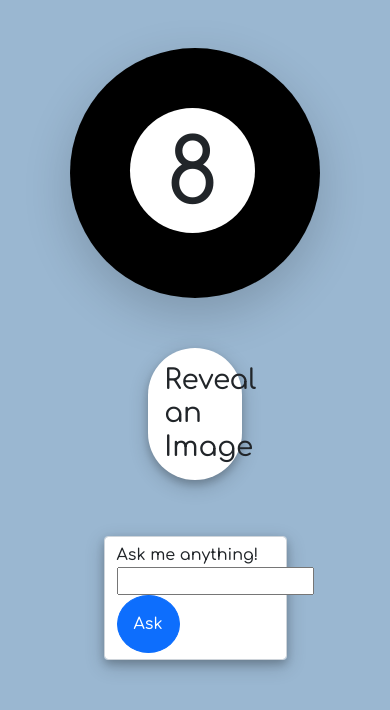
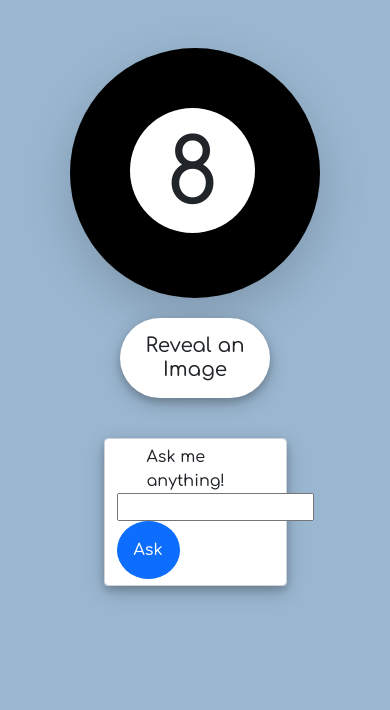
Before and after one commit to sleepykanguru22/magic8ball, a plain HTML site: page index.html in a window 390 px wide. Drawn offline with nearby package versions, Linux system fonts and the light colour scheme.

Commit message:
styling updates
fixed scroll issue

```diff
--- a/css/style.css
+++ b/css/style.css
@@ -5,10 +5,11 @@
 }
 body {
   background-color: rgb(154, 183, 209);
+  overflow: hidden;
 }
 .container {
   margin-top: 500px;
-  margin-bottom: 500px;
+  margin-bottom: 200px;
 }
 .outercircle {
   background-color: black;
@@ -55,7 +56,7 @@ body {
 
 .reveal {
   background-color: white;
-  margin-top: 50px;
+  margin-top: 20px;
   width: 35%;
   box-shadow: 0 4px 8px 0 rgba(0, 0, 0, 0.2), 0 6px 20px 0 rgba(0, 0, 0, 0.19);
   animation: fadeIn 1.2s both;
@@ -75,12 +76,13 @@ body {
 form {
   width: 50%;
   box-shadow: 0 4px 8px 0 rgba(0, 0, 0, 0.2), 0 6px 20px 0 rgba(0, 0, 0, 0.19);
+  animation: fadeIn 1.5s both;
 }
 #answers {
   background-color: antiquewhite;
   display: flex;
-  margin-top: 100px;
-  margin-bottom: 100px;
+  /* margin-top: 300px; */
+  /* margin-bottom: 100px; */
   justify-content: center;
   gap: 30px;
   box-shadow: 0 4px 8px 0 rgba(0, 0, 0, 0.2), 0 6px 20px 0 rgba(0, 0, 0, 0.19);
@@ -116,6 +118,14 @@ img {
     width: 100%;
     margin: 0;
   }
+  .reveal {
+    font-size: 20px;
+    width: 60%;
+    text-align: center;
+  }
+  label {
+    margin-left: 30px;
+  }
   #answers {
     display: flex;
     flex-direction: column;
--- a/index.html
+++ b/index.html
@@ -22,14 +22,14 @@
   </head>
   <body>
     <div class="container mt-5">
-      <div>
+      <div id="hide">
         <div class="outercircle shadow-lg">
           <div class="innercircle">8</div>
         </div>
-        <h1 id="hide" class="reveal rounded-pill p-3">Reveal an Image</h1>
+        <h1 class="reveal rounded-pill p-3">Reveal an Image</h1>
       </div>
-
-      <form class="mt-5 rounded" id="askForm">
+      <br />
+      <form class="mt-2 rounded" id="askForm">
         <div class="form-control d">
           <label for="question">Ask me anything!</label>
           <input type="text" name="question" id="question" />
--- a/script/app.js
+++ b/script/app.js
@@ -55,7 +55,7 @@ function ask(event) {
   content.append(userInput);
   //how to find childNodes
   //console.log(container.parentElement.children)
-  container.replaceChild(answerDiv, container.childNodes[3]);
+  container.replaceChild(answerDiv, container.childNodes[5]);
   console.log(container.children);
 
   //creates button to refresh the page
```
